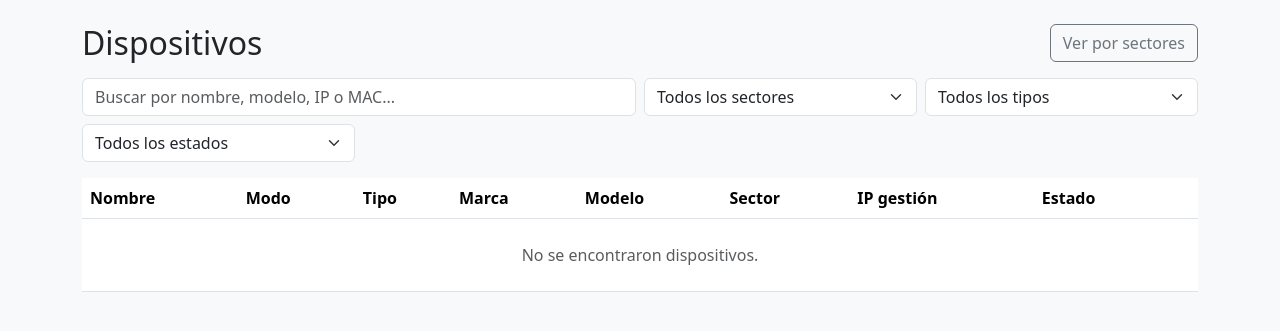
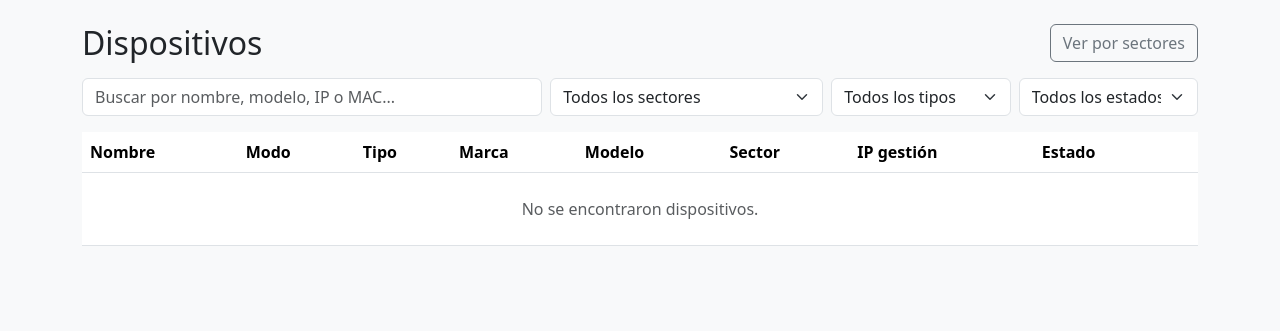
Before and after one commit to hitbit72/wisp_portal, a Django app: page /dispositivos/ in a window 1280 px wide. Shown: the part 56-387 px from the top of the page. Run offline with Django 5.2, Linux system fonts and the light colour scheme; the visitor is signed in with stand-in values (Sample User, id 1); data that the repository does not hold is empty; some libraries are stand-ins or nearby versions.

Commit message:
cambio estético para lista sector

```diff
--- a/templates/red/dispositivo/lista_dispositivos.html
+++ b/templates/red/dispositivo/lista_dispositivos.html
@@ -11,13 +11,13 @@
       hx-target="#tabla-dispositivos"
       hx-trigger="input changed delay:400ms from:#id_q, change from:#id_tipo, change from:#id_estado"
       hx-push-url="true">
-    <div class="col-md-6">
+    <div class="col-md-5">
         <input type="text" name="q" id="id_q" class="form-control"
                placeholder="Buscar por nombre, modelo, IP o MAC..." value="{{ busqueda }}">
     </div>
 
     <div class="col-md-3">
-        <select name="tipo" id="id_tipo" class="form-select">
+        <select name="sector" id="id_sector" class="form-select">
             <option value="">Todos los sectores</option>
             {% for valor, etiqueta in todos_sectores %}
             <option value="{{ valor }}" {% if valor == sector_seleccionado %}selected{% endif %}>{{ etiqueta }}</option>
@@ -25,7 +25,7 @@
         </select>
     </div>
 
-    <div class="col-md-3">
+    <div class="col-md-2">
         <select name="tipo" id="id_tipo" class="form-select">
             <option value="">Todos los tipos</option>
             {% for valor, etiqueta in tipos_dispositivo %}
@@ -33,7 +33,7 @@
             {% endfor %}
         </select>
     </div>
-    <div class="col-md-3">
+    <div class="col-md-2">
         <select name="estado" id="id_estado" class="form-select">
             <option value="">Todos los estados</option>
             <option value="activo" {% if estado_seleccionado == 'activo' %}selected{% endif %}>Activo</option>
```
